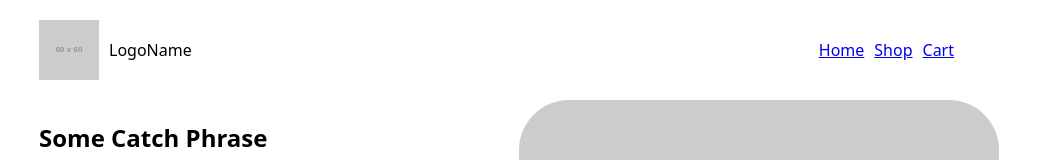
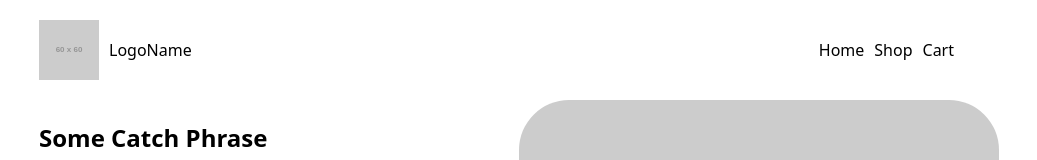
Before and after one commit to boradogan/project_shopping-cart, a React (Vite) app: page / in a window 1280 px wide. Shown: the top 160 px of the page, without its empty margins (121-1158 px from the left). Built offline with nearby package versions, Linux system fonts and the light colour scheme; no server answers.

Commit message:
feat: added the total number of items in the cart to the Navbar reset the <a> stylings

```diff
--- a/src/App.css
+++ b/src/App.css
@@ -33,6 +33,7 @@ img {
 }
 .nav-items ul {
   display: flex;
+  align-items: end;
   gap: 10px;
 }
 
@@ -321,3 +322,17 @@ img {
 .cart-total button {
   margin: 0 10px;
 }
+
+
+
+.cart-link{
+  display: flex;
+  flex-direction: column;
+}
+.cart-link .total-items{
+  text-align:center;
+  background-color: rgba(255, 77, 77, 0.704);
+  border-radius: 10px;
+  color: rgb(0, 0, 0);
+
+}
--- a/src/App.jsx
+++ b/src/App.jsx
@@ -12,7 +12,7 @@ function App() {
   return (
     <>
       <header>
-        <Navbar></Navbar>
+        <Navbar cartList={cartObject.cart}></Navbar>
       </header>
       <main>
         <Outlet context={contextValue}></Outlet>
--- a/src/components/Navbar.jsx
+++ b/src/components/Navbar.jsx
@@ -1,5 +1,7 @@
 import { Link } from "react-router"
-export function Navbar(){
+export function Navbar({cartList}){
+    const totalItems = cartList.reduce((acc, cartItem) => acc + cartItem.amount, 0);
+    console.log('Total number of items -> ', totalItems)
 
     return (
         <>
@@ -18,15 +20,33 @@ export function Navbar(){
 
                 <div className="nav-items">
                     <ul>
+                        <li>
+
                         <Link to={'/'}>
-                            <li>Home</li>
+                            Home
                         </Link>
+                        </li>
+                        <li>
+
                         <Link to={'/shop'}>
-                            <li>Shop</li>
+                            Shop
                         </Link>
+                        </li>
+
+                        <li>
+
                         <Link to={'/cart'}>
-                        <li>Cart</li>
+                            <div className="cart-link">
+                                <span className="total-items">
+                                    {totalItems>0?totalItems: null}
+                                </span>
+                                <span>
+                                    Cart
+                                </span>
+
+                            </div>
                         </Link>
+                        </li>
 
                     </ul>
                 </div>
--- a/src/index.css
+++ b/src/index.css
@@ -7,7 +7,13 @@
   -webkit-font-smoothing: antialiased;
   -moz-osx-font-smoothing: grayscale;
 }
-
+a{
+  all: unset;
+  display: inline;
+  color: inherit;
+  cursor: pointer;
+  text-decoration: none;
+}
 ul, li {
   margin: 0;
   padding: 0;
```
